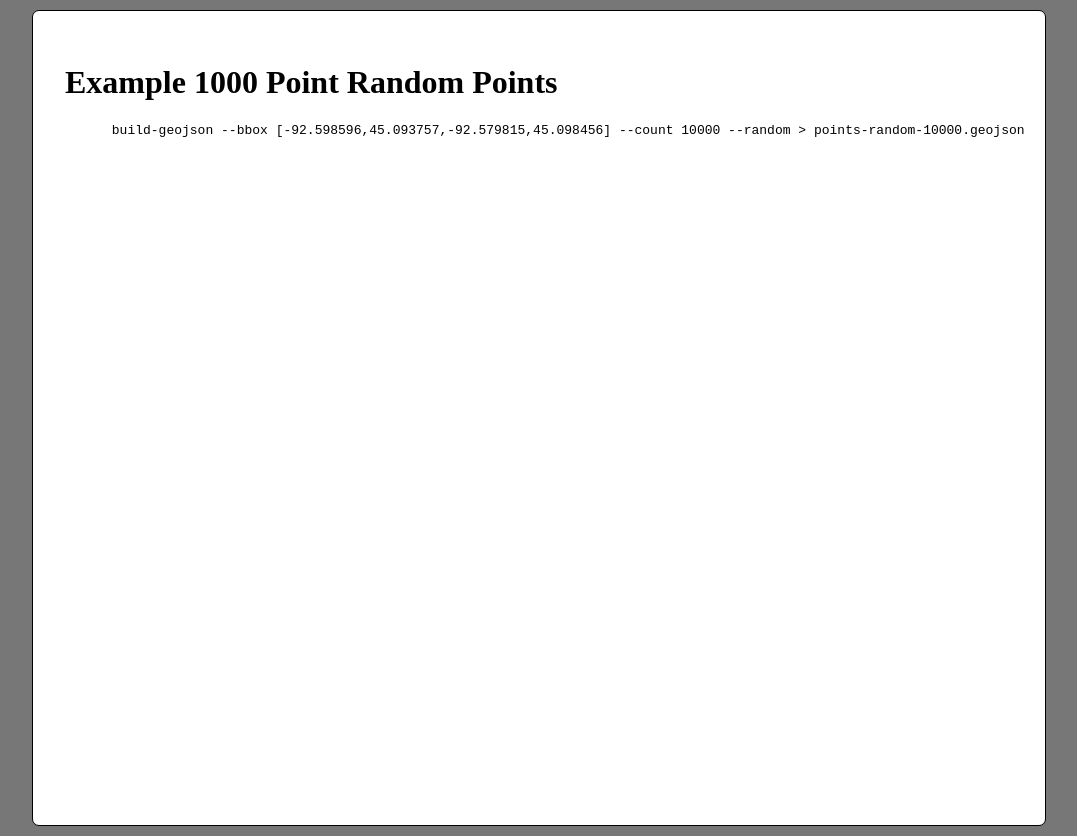
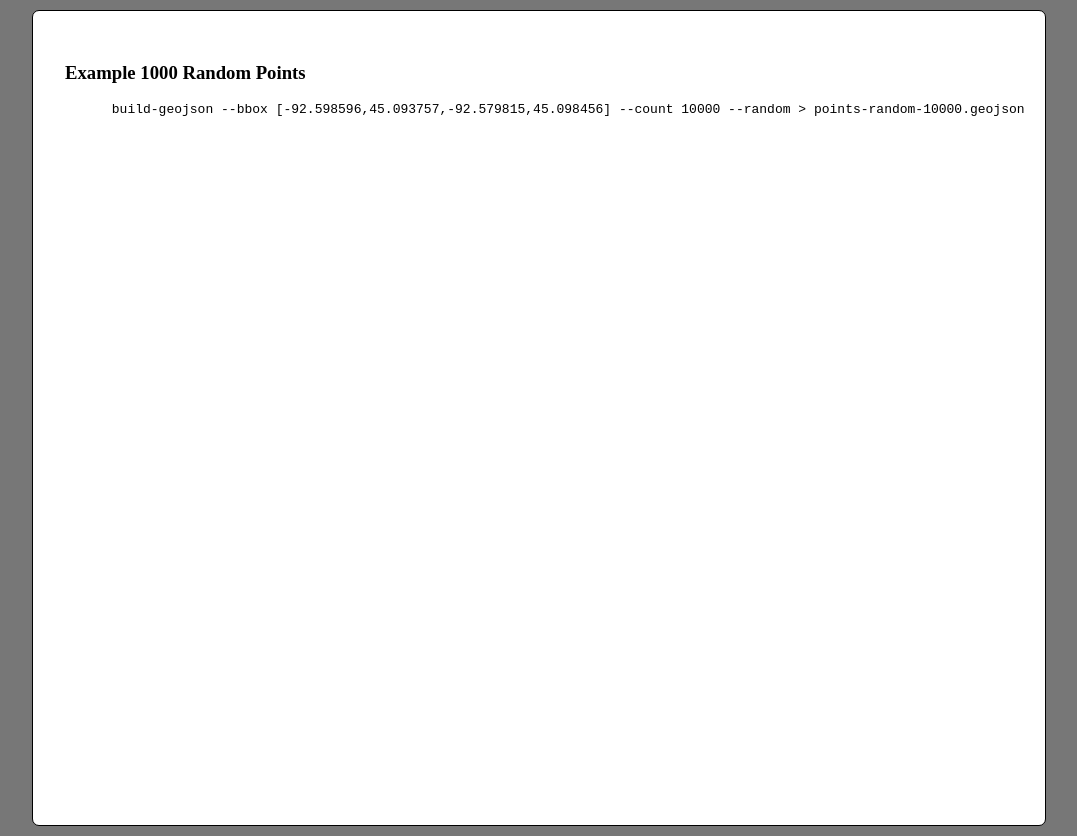
Before and after one commit to jdalt/build-geojson, a website: page docs/index.html in a window 1280 px wide. Shown: the whole page, without its empty margins (101-1178 px from the left). Drawn offline with Linux system fonts and the light colour scheme.

Commit message:
less dumb

```diff
--- a/docs/index.html
+++ b/docs/index.html
@@ -8,7 +8,7 @@
 
 <body style="background-color: #777">
   <div style="width: 75%; padding: 2em; background-color: #fff; min-height: 750px; margin: 10px auto; border: 1px solid black; border-radius: 7px">
-    <h1>Example 1000 Point Random Points</h1>
+    <h3>Example 1000 Random Points</h3>
     <pre>
       build-geojson --bbox [-92.598596,45.093757,-92.579815,45.098456] --count 10000 --random > points-random-10000.geojson
     </pre>
```
